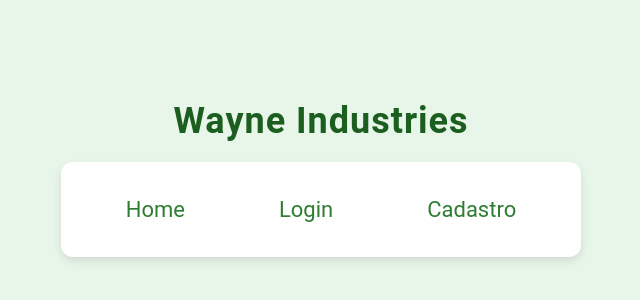
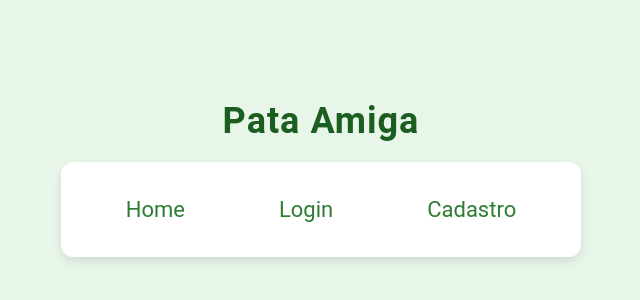
Before and after one commit to Goodragamia/PATA-FRIENDLY, a plain HTML site: page PATA-FRIENDLY-main/Batman-main/Clinica/index.html in a window 1280 px wide. Shown: the part 222-522 px from the top of the page, without its empty margins (319-959 px from the left). Drawn offline with Linux system fonts and the light colour scheme.

Commit message:
Update index.html

```diff
--- a/PATA-FRIENDLY-main/Batman-main/Clinica/index.html
+++ b/PATA-FRIENDLY-main/Batman-main/Clinica/index.html
@@ -9,7 +9,7 @@
 <body>
 
     <div id="container">
-        <div id="titulo">Wayne Industries</div>
+        <div id="titulo">Pata Amiga</div>
 
         <div id="redirecionar">
             <a href="home.html">Home</a>
```
